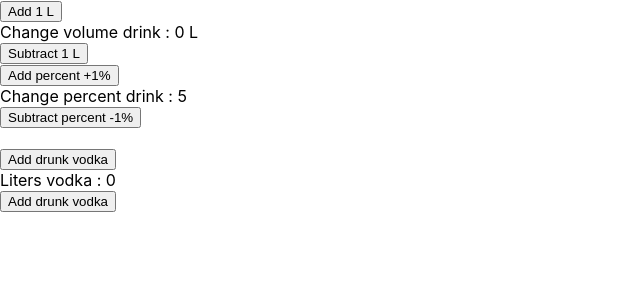
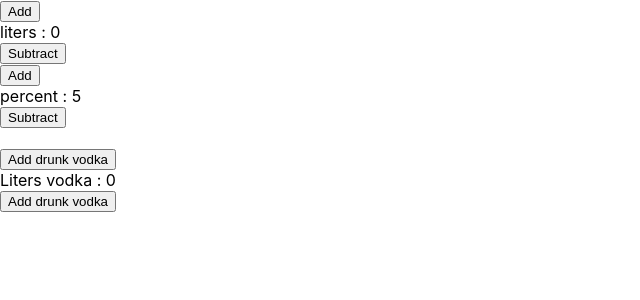
Before and after one commit to mikromajor/calendar, a React (Create React App) app: page / in a window 1280 px wide. Shown: the top 300 px of the page, without its empty margins (0-640 px from the left). Built offline with nearby package versions, Linux system fonts and the light colour scheme.

Commit message:
destructuring App

```diff
--- a/src/App.tsx
+++ b/src/App.tsx
@@ -1,10 +1,9 @@
-// import { useState } from "react";
-// import { ActionCreatorWithPayload } from "@reduxjs/toolkit";
 import {
   useAppSelector,
   useAppDispatch,
 } from "./store/hooks/redux";
 import { alcoActions } from "./store/reducer/alcoReducer/alcoReducer";
+import ControlPanel from "./ui/ControlPanel";
 
 function App() {
   const { alcoReducer } = useAppSelector((state) => state);
@@ -18,61 +17,24 @@
     subtractionVodka,
   } = alcoActions;
 
-  // const [liters, setLiters] = useState(0);
-  // const [percent, setPercent] = useState(5);
-  // const [vodka, setVodka] = useState(0);
-
-  // const handlerQuantityVodka = () => {
-  //   const spirt = (liters * percent) / 100;
-  //   const vd = spirt * 2.4;
-  //   return vd;
-  // };
-
   return (
     <>
-      <button
-        onClick={() => dispatch(additionVolume())}
-        // onClick={() => setLiters((prev) => (prev += 1))}
-      >
-        Add 1 L{" "}
-      </button>
-      <div>
-        Change volume drink : {alcoReducer.liters} L{" "}
-      </div>
-      <button
-        onClick={() =>
-          dispatch(
-            subtractionVolume({ liters: 1, percent: 0 })
-          )
-        }
-        //onClick={() => setLiters((prev) => (prev -= 1))}
-      >
-        Subtract 1 L
-      </button>
+      <ControlPanel
+        indicatorName={"liters"}
+        indicatorValue={alcoReducer.liters}
+        subtractCallback={subtractionVolume}
+        addCallback={additionVolume}
+      />
+
       <br />
-      <button
-        onClick={() =>
-          dispatch(
-            additionPercent({ liters: 1, percent: 1 })
-          )
-        }
-        // onClick={() => setPercent((prev) => (prev += 1))}
-      >
-        Add percent +1%
-      </button>
-      <div>
-        Change percent drink : {alcoReducer.percent}
-      </div>
-      <button
-        onClick={() =>
-          dispatch(
-            subtractionPercent({ liters: 1, percent: 1 })
-          )
-        }
-        // onClick={() => setPercent((prev) => (prev -= 1))}
-      >
-        Subtract percent -1%
-      </button>
+
+      <ControlPanel
+        indicatorName={"percent"}
+        indicatorValue={alcoReducer.percent}
+        subtractCallback={subtractionPercent}
+        addCallback={additionPercent}
+      />
+
       <br />
       <br />
       <button
--- a/src/store/reducer/alcoReducer/alcoReducer.ts
+++ b/src/store/reducer/alcoReducer/alcoReducer.ts
@@ -8,7 +8,10 @@
   name: "alcoState",
   initialState: initialAlcoState,
   reducers: {
-    additionVolume: (state) => {
+    additionVolume: (
+      state,
+      action: PayloadAction<PayloadType>
+    ) => {
       state.liters++;
     },
     subtractionVolume: (
--- /dev/null
+++ b/src/ui/ControlPanel.tsx
@@ -0,0 +1,45 @@
+import { ActionCreatorWithPayload } from "@reduxjs/toolkit";
+import { PayloadType } from "../store/reducer/alcoReducer/alcoTypes";
+import { useAppDispatch } from "../store/hooks/redux";
+
+type ControlPanelProps = {
+  indicatorName: string;
+  indicatorValue: number;
+  addCallback: ActionCreatorWithPayload<
+    PayloadType,
+    string
+  >;
+  subtractCallback: ActionCreatorWithPayload<
+    PayloadType,
+    string
+  >;
+};
+
+const ControlPanel = ({
+  indicatorName,
+  indicatorValue,
+  addCallback,
+  subtractCallback,
+}: ControlPanelProps) => {
+  const dispatch = useAppDispatch();
+  const payload = { liters: 1, percent: 1 };
+
+  return (
+    <>
+      <button
+        onClick={() => dispatch(addCallback(payload))}
+      >
+        Add
+      </button>
+      <div>
+        {indicatorName} : {indicatorValue}
+      </div>
+      <button
+        onClick={() => dispatch(subtractCallback(payload))}
+      >
+        Subtract
+      </button>
+    </>
+  );
+};
+export default ControlPanel;
```
